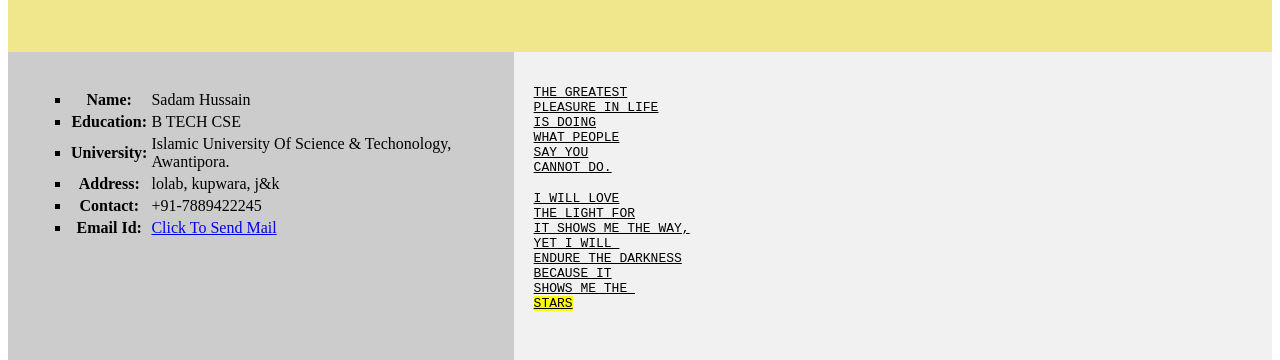
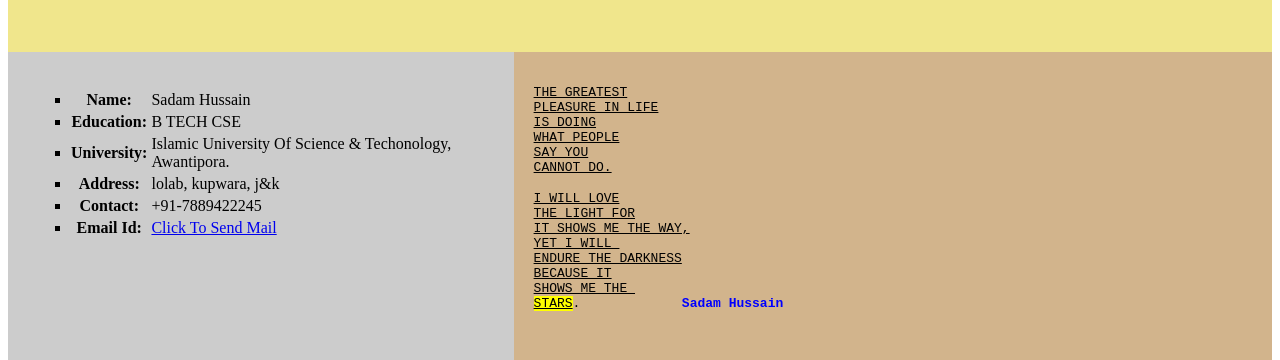
Before and after one commit to Sadam452/web_development, a plain HTML site: page sadam.html in a window 1280 px wide. Shown: the part 440-800 px from the top of the page. Drawn offline with Linux system fonts and the light colour scheme.

Commit message:
Update sadam.html

```diff
--- a/sadam.html
+++ b/sadam.html
@@ -25,7 +25,7 @@ article{
 float:left;
 padding:20px;
 width:60%;
-background-color:#f1f1f1;
+background-color:tan;
 height:450px;}
 section:after{
 content:"";
@@ -101,6 +101,10 @@ border-radius:22px;}
   background:green;
   color: white;
 }
+#sa {
+font-weight:bold;
+color:blue;
+}
 </style>
 <script>
   var images=["sadam1.jpg","sadam2.jpg","sadam3.jpg","sadam4.jpg","sadam5.jpg"];
@@ -172,7 +176,7 @@ YET I WILL
 ENDURE THE DARKNESS
 BECAUSE IT
 SHOWS ME THE
-<mark>STARS</mark></u></pre>
+<mark>STARS</mark></u>.             <span id="sa">Sadam Hussain</span></pre>
 </article>
 </section>
 <footer><b><ul><li>Compromise for your dream, but never compromise on your dream.</li><li>Never let yourself be defeated, fight till end!.</li></ul>
```
